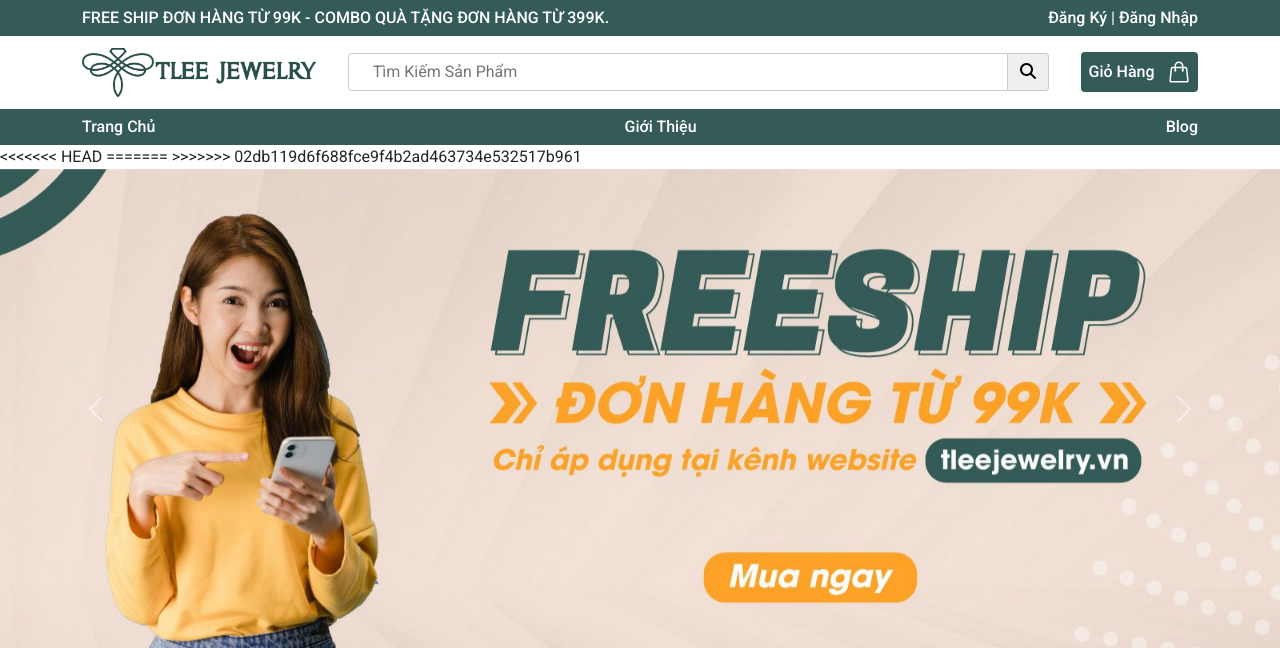
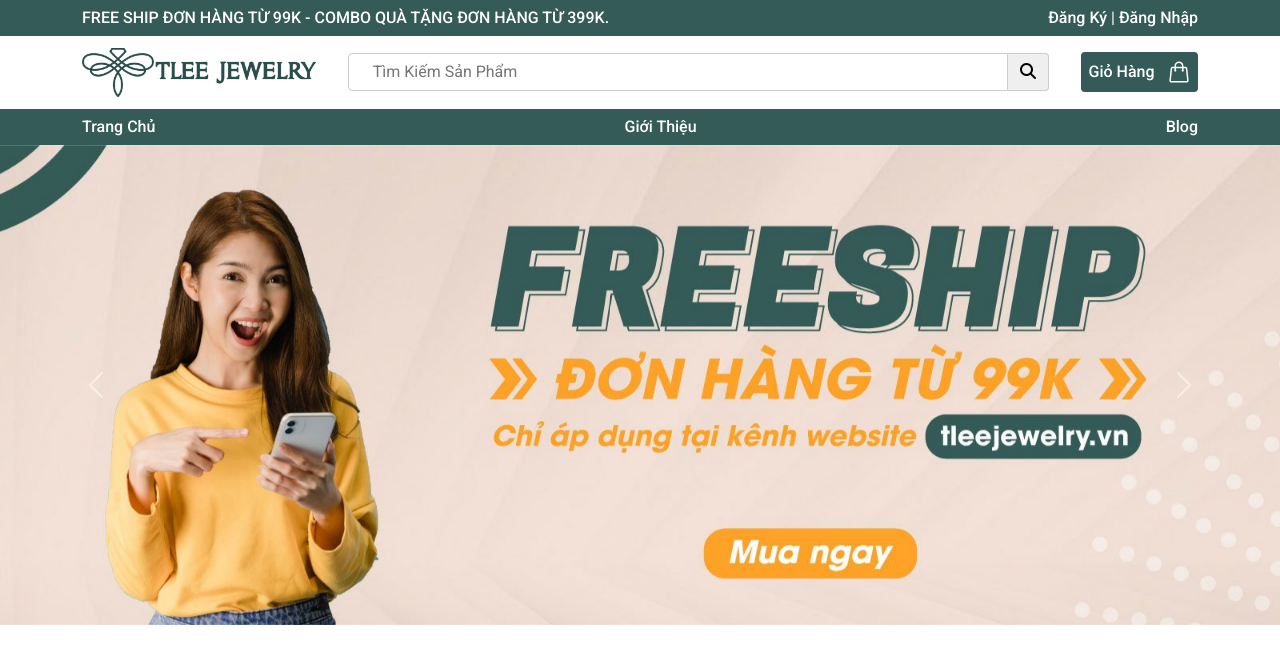
Before and after one commit to le-quel/DA1-Hau, a PHP site: page / in a window 1280 px wide. Shown: the top 648 px of the page. Run offline with PHP 8.4, Linux system fonts and the light colour scheme; data that the repository does not hold is empty.

Commit message:
LLLLLLLL

```diff
--- a/admin/views/home.php
+++ b/admin/views/home.php
@@ -1,5 +1,4 @@
 <main>
-<<<<<<< HEAD
     <ul class="nav justify-content-center">
         <li class="nav-item">
             <a class="nav-link active" href="index.php?page=category">Danh Mục</a>
@@ -12,7 +11,5 @@
         </li>
 
     </ul>
-=======
->>>>>>> 02db119d6f688fce9f4b2ad463734e532517b961
     Trang Home
 </main>
--- a/views/header.php
+++ b/views/header.php
@@ -4,17 +4,9 @@ $html_account = '';
 if (isset($_SESSION['user'])) {
     $html_account = '
     <div class="header__top-account flex">
-<<<<<<< HEAD
         <svg xmlns="http://www.w3.org/2000/svg" fill="none" viewBox="0 0 24 24" stroke-width="1.5" stroke="currentColor" class="w-6 h-6">
             <path stroke-linecap="round" stroke-linejoin="round" d="M17.982 18.725A7.488 7.488 0 0012 15.75a7.488 7.488 0 00-5.982 2.975m11.963 0a9 9 0 10-11.963 0m11.963 0A8.966 8.966 0 0112 21a8.966 8.966 0 01-5.982-2.275M15 9.75a3 3 0 11-6 0 3 3 0 016 0z" />
         </svg>
-=======
-        <a href="index.php?page=profile">
-            <svg xmlns="http://www.w3.org/2000/svg" fill="none" viewBox="0 0 24 24" stroke-width="1.5" stroke="currentColor" class="w-6 h-6">
-                <path stroke-linecap="round" stroke-linejoin="round" d="M17.982 18.725A7.488 7.488 0 0012 15.75a7.488 7.488 0 00-5.982 2.975m11.963 0a9 9 0 10-11.963 0m11.963 0A8.966 8.966 0 0112 21a8.966 8.966 0 01-5.982-2.275M15 9.75a3 3 0 11-6 0 3 3 0 016 0z" />
-            </svg>
-        </a>
->>>>>>> 02db119d6f688fce9f4b2ad463734e532517b961
 
         <a href="index.php?page=logout">Đăng Xuất</a>
     </div>
@@ -102,8 +94,6 @@ foreach ($categories as $category) {
                 <li><a href="index.php?page=blog">Blog</a></li>
             </div>
         </ul>
-<<<<<<< HEAD
-=======
 
         <div class="search-order">
             <a href="index.php?page=order">
@@ -114,5 +104,4 @@ foreach ($categories as $category) {
                 </svg>
             </a>
         </div>
->>>>>>> 02db119d6f688fce9f4b2ad463734e532517b961
     </header>
```
